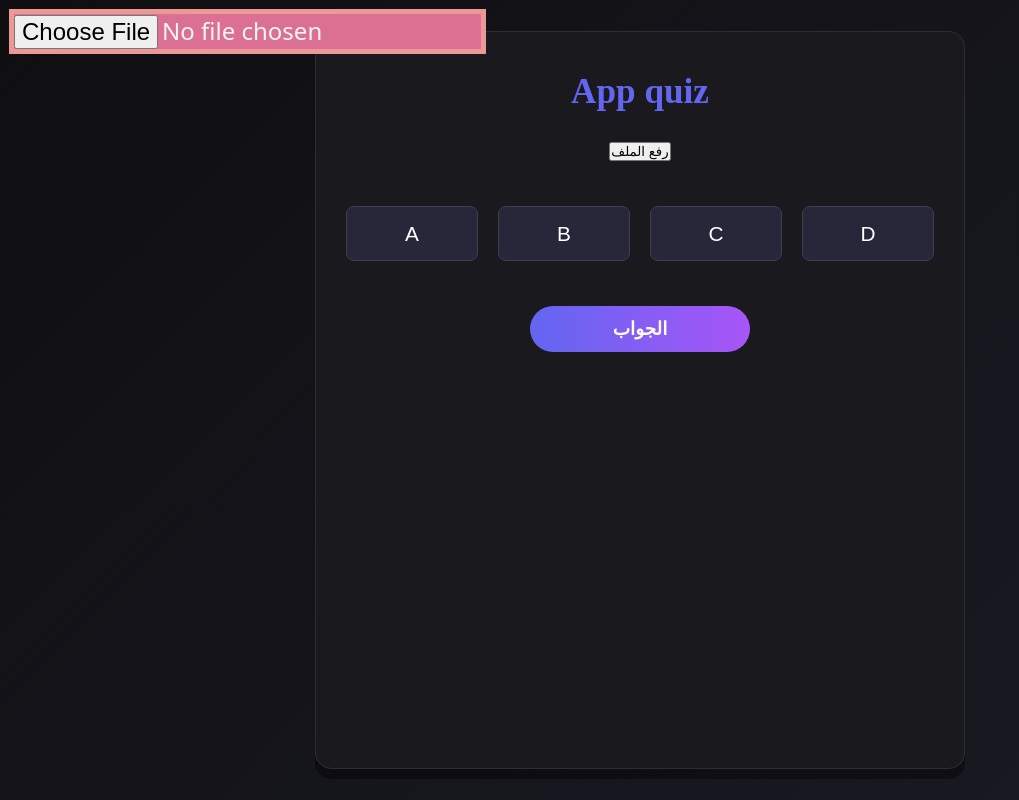
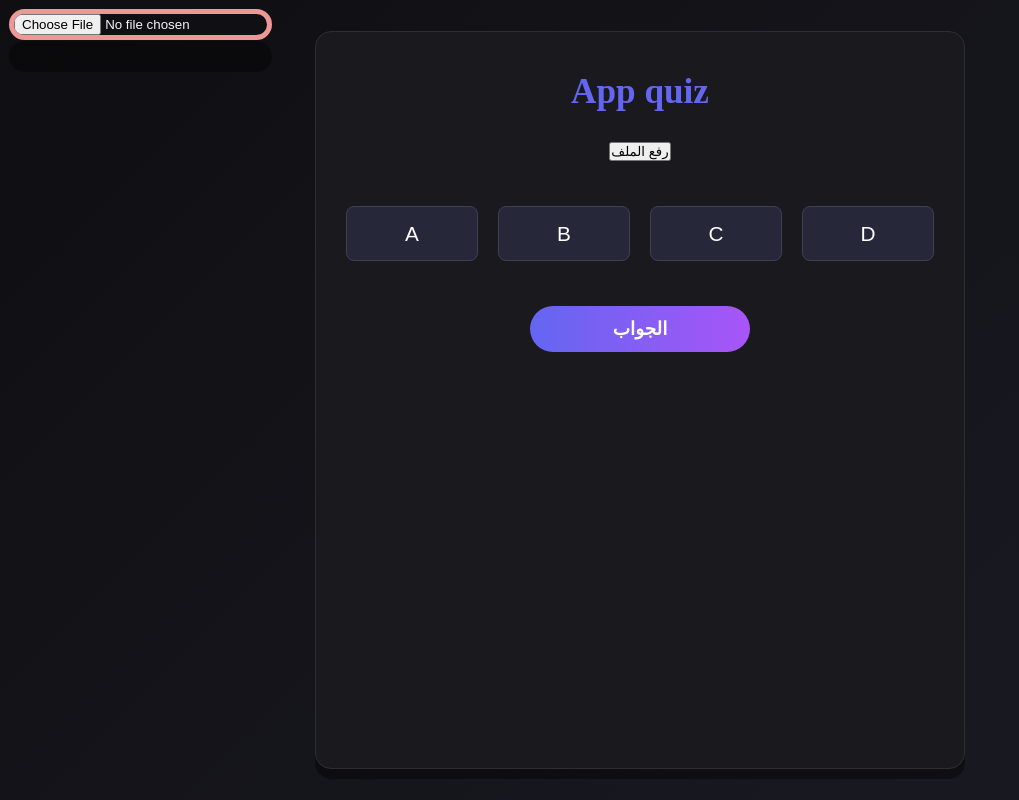
Before and after one commit to oanime799-commits/my-project, a website: page public/index.html in a window 1280 px wide. Shown: the whole page, without its empty margins (0-1019 px from the left). Drawn offline with Linux system fonts and the light colour scheme.

Commit message:
edit css

```diff
--- a/public/index.html
+++ b/public/index.html
@@ -15,7 +15,7 @@
 <form method="post" action="/upload" enctype="multipart/form-data">
 <nav class="tuy">
 <h1 class="quiz-title">App quiz</h1>
-<input name="mydata" type="file" />
+<input class="monk" name="mydata" type="file" />
 <button type="submit">رفع الملف</button>
 <div class="you">
 <button type="button" class="answer" >A</button>
--- a/public/jin.css
+++ b/public/jin.css
@@ -100,12 +100,11 @@ border:#818cf8 ;
 
 
 
-Input {
+Input.monk {
 border: 5px rgb(237, 151, 151) solid;
 position: absolute;
 top: 9px;
 left: 9px;
-background: palevioletred;
-font-size: x-large;
-font-family: system-ui, -apple-system, BlinkMacSystemFont, 'Segoe UI', Roboto, Oxygen, Ubuntu, Cantarell, 'Open Sans', 'Helvetica Neue', sans-serif;
+box-shadow: 0 32px rgba(0, 0, 0, 0.4);
+border-radius: 20px;
 }
```
